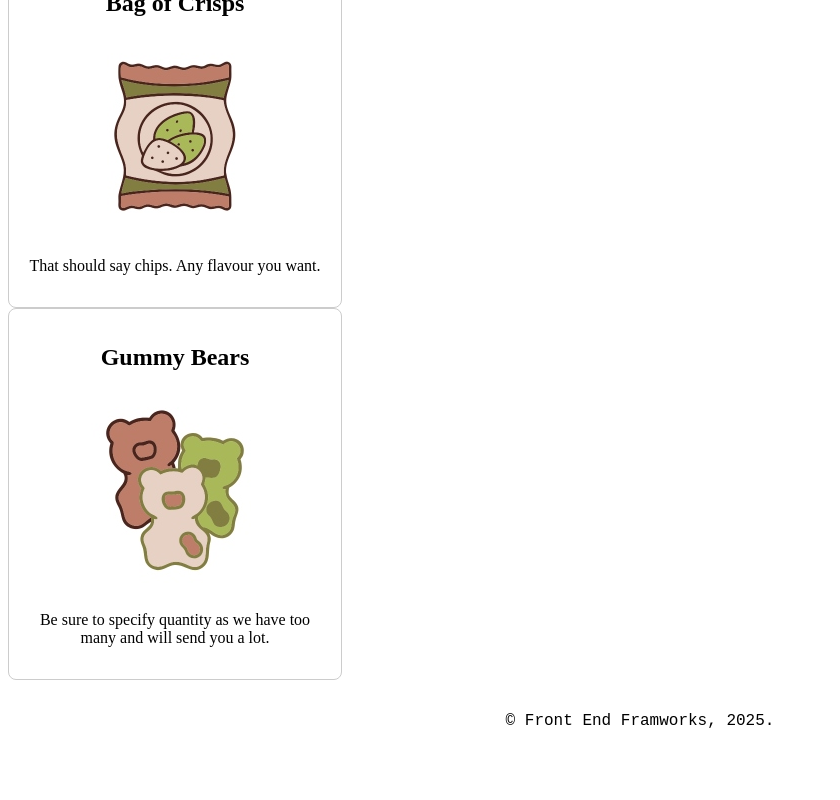
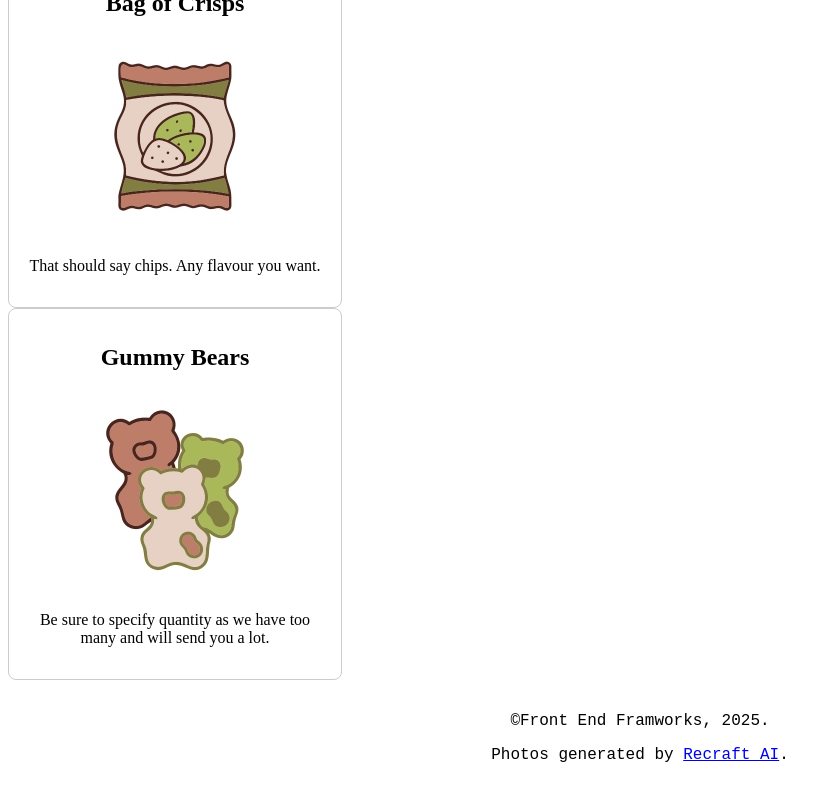
Before and after one commit to joanne-hoar/practice, an Angular app: page / in a window 1280 px wide. Shown: the part 540-1340 px from the top of the page, without its empty margins (0-840 px from the left). Before the commit the page ends 1310 px from the top, so only its background shows below. Built offline with nearby package versions, Linux system fonts and the light colour scheme.

Commit message:
Adding AI disclaimer to homepage

```diff
--- a/src/app/footer/footer.component.html
+++ b/src/app/footer/footer.component.html
@@ -1,3 +1,4 @@
 <div id="footer">
-    <p>&copy; {{ publisher }}, {{ year }}.</p>
+    <p>&copy;{{ publisher }}, {{ year }}.</p>
+    <p>Photos generated by <a href="https://www.recraft.ai/">Recraft AI</a>.</p>
     </div>
```
